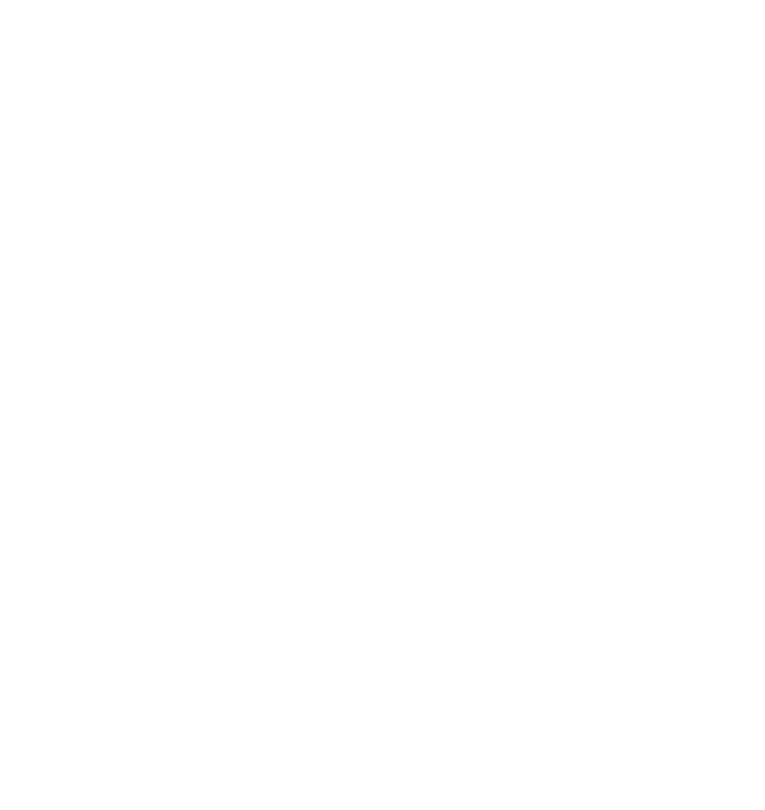
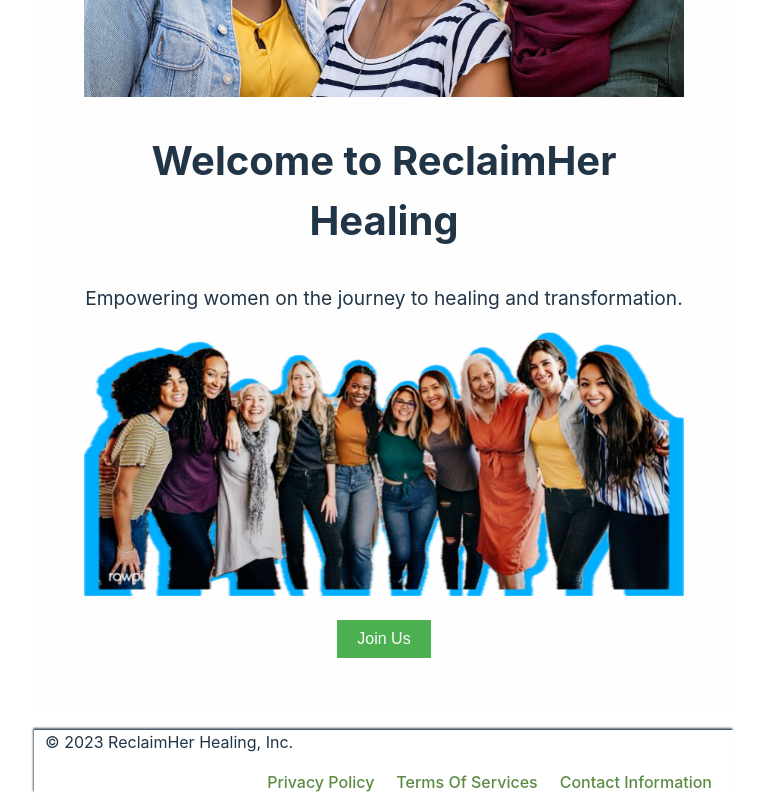
Before and after one commit to Kenneth-Parker/FrontEnd-ReclaimHer-Healing, a React (Vite) app: page / in a window 1280 px wide. Shown: the part 360-1170 px from the top of the page, without its empty margins (256-1021 px from the left). Before the commit the page ends 820 px from the top, so only its background shows below. Built offline with nearby package versions, Linux system fonts and the light colour scheme.

Commit message:
home img add button bckgrnd

```diff
--- a/src/Components/Footer/Footer.css
+++ b/src/Components/Footer/Footer.css
@@ -1,5 +1,5 @@
 footer {
-    margin-top: 100px;
+    margin-top: 22px;
     box-shadow: -1.2px -2.2px 2.2px;
 }
 
--- /dev/null
+++ b/src/Pages/Home.css
@@ -0,0 +1,43 @@
+
+.welcome-section {
+    /* background: url('../assets/grpWoman.jpeg') center/cover; */
+
+    background-color: hsla(0, 0%, 96%, 0.122);
+    padding: 50px;
+    text-align: center;
+}
+
+.welcome-container {
+    max-width: 600px;
+    margin: 0 auto;
+}
+
+.welcome-container h1 {
+    font-size: 2.5em;
+}
+
+.welcome-container p {
+    font-size: 1.2em;
+    /* color: #0b4c8a;  */
+}
+
+.welcome-container button {
+    background-color: #4CAF50;
+    color: white;
+    padding: 10px 20px;
+    font-size: 1em;
+    border: none;
+    cursor: pointer;
+}
+
+.welcome-container button:hover {
+    color: goldenrod;
+    font-size: 1.2em;
+  }
+
+.homePage-image {
+    width: 100%;
+    height: auto;
+    display: block;
+    /* opacity: 0.7;  */
+}
--- a/src/Pages/Home.jsx
+++ b/src/Pages/Home.jsx
@@ -1,9 +1,32 @@
 import React from 'react';
+import './Home.css'
+import img1 from "../assets/grpWoman.jpeg"
+import img2 from "../assets/groWomanHug.png"
+
+
 
 const Home = () => {
     return (
         <div>
-            Welcome To "ReclaimHer Healing"
+            <section className="welcome-section">
+                <div className="welcome-container">
+                    <img
+                        src={img1}
+                        alt="homePage1 Image"
+                        className="homePage-image"
+                    />
+
+                    <h1>Welcome to ReclaimHer Healing</h1>
+                    <p>Empowering women on the journey to healing and transformation.</p>
+                    <img
+                        src={img2}
+                        alt="homePage2 Image"
+                        className="homePage-image"
+                    />
+                    <br />
+                    <button>Join Us</button>
+                </div>
+            </section>
         </div>
     );
 };
```
Also changed, not shown: src/assets/groWomanHug.png (added), src/assets/grpWoman.jpeg (added).
